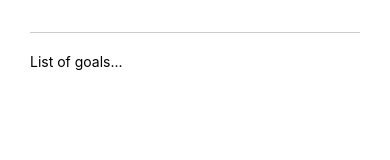
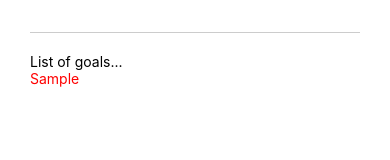
Before and after one commit to mycvlnn/React-Native-Udemy, a React Native app: screen / in a window 390 px wide. Both pictures are taken after typing "Sample" into the empty fields and a click on the button "ADD GOAL". Shown: the part 134-294 px from the top of the page. Built offline with nearby package versions, Linux system fonts and the light colour scheme.

Commit message:
react native handle event

```diff
--- a/App.js
+++ b/App.js
@@ -1,15 +1,50 @@
 import { StatusBar } from "expo-status-bar";
+import { useState } from "react";
 import { StyleSheet, Text, View, Button, TextInput } from "react-native";
 
 export default function App() {
+  const [enteredGoal, setEnteredGoal] = useState("");
+  const [listGoals, setListGoals] = useState([]);
+
+  const goalInputHandler = (enteredText) => {
+    console.log(enteredText);
+    setEnteredGoal(enteredText);
+  };
+
+  const addGoalSubmit = () => {
+    console.log("enteredGoal", enteredGoal);
+    const updatedListGoals = [...listGoals];
+    updatedListGoals.push(enteredGoal);
+    setListGoals(updatedListGoals);
+  };
+
+  const renderListGoals = () => {
+    return (
+      <View>
+        {listGoals.map((goal, index) => {
+          return (
+            <Text style={{ color: "red" }} key={index}>
+              {goal}
+            </Text>
+          );
+        })}
+      </View>
+    );
+  };
+
   return (
     <View style={styles.appContainer}>
       <View style={styles.inputContainer}>
-        <TextInput style={styles.inputText} placeholder="Your course goal !" />
-        <Button title="Add Goal" />
+        <TextInput
+          style={styles.inputText}
+          placeholder="Your course goal !"
+          onChangeText={goalInputHandler}
+        />
+        <Button title="Add Goal" onPress={addGoalSubmit} />
       </View>
       <View style={styles.listGoals}>
         <Text>List of goals...</Text>
+        {renderListGoals()}
       </View>
     </View>
   );
```
